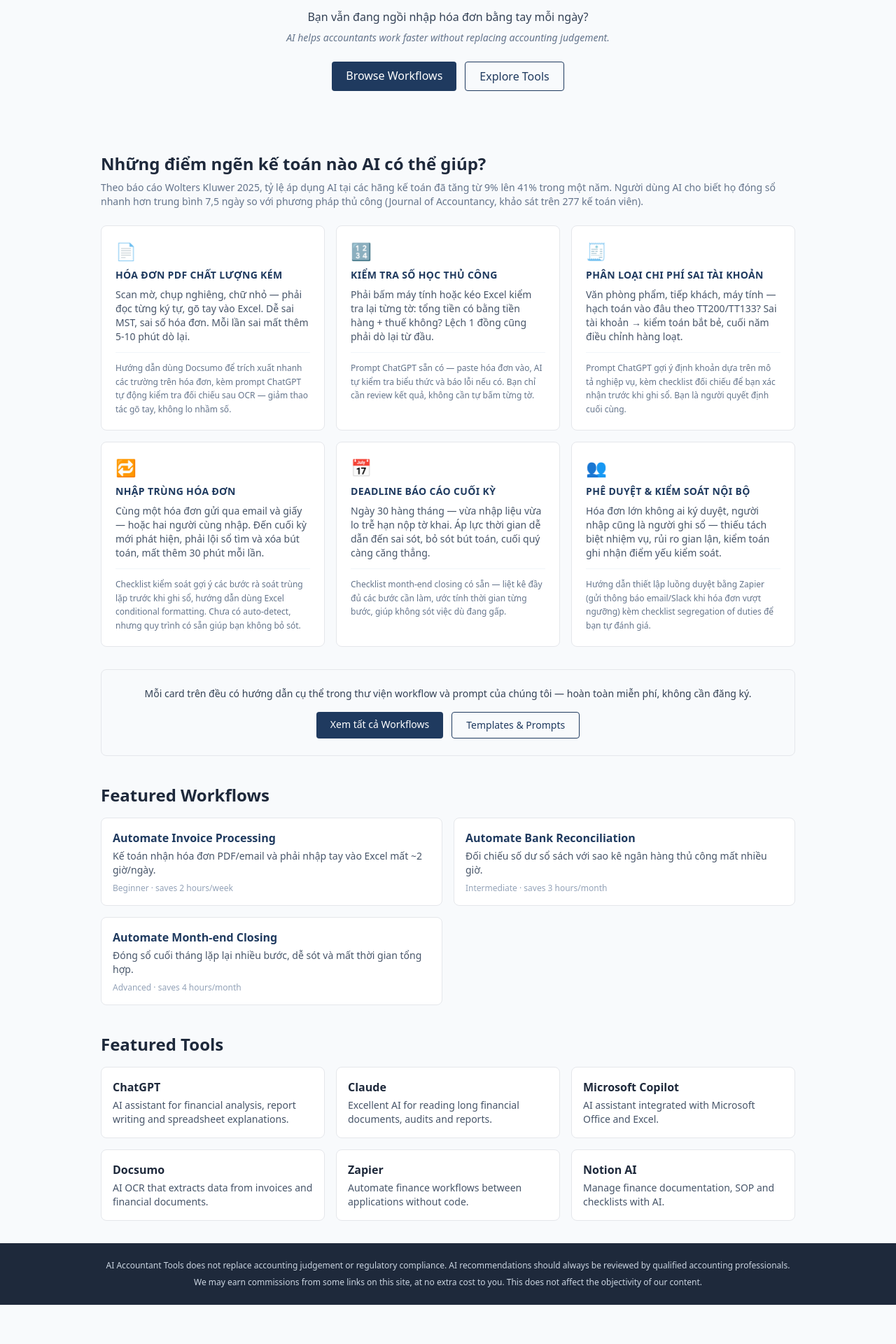
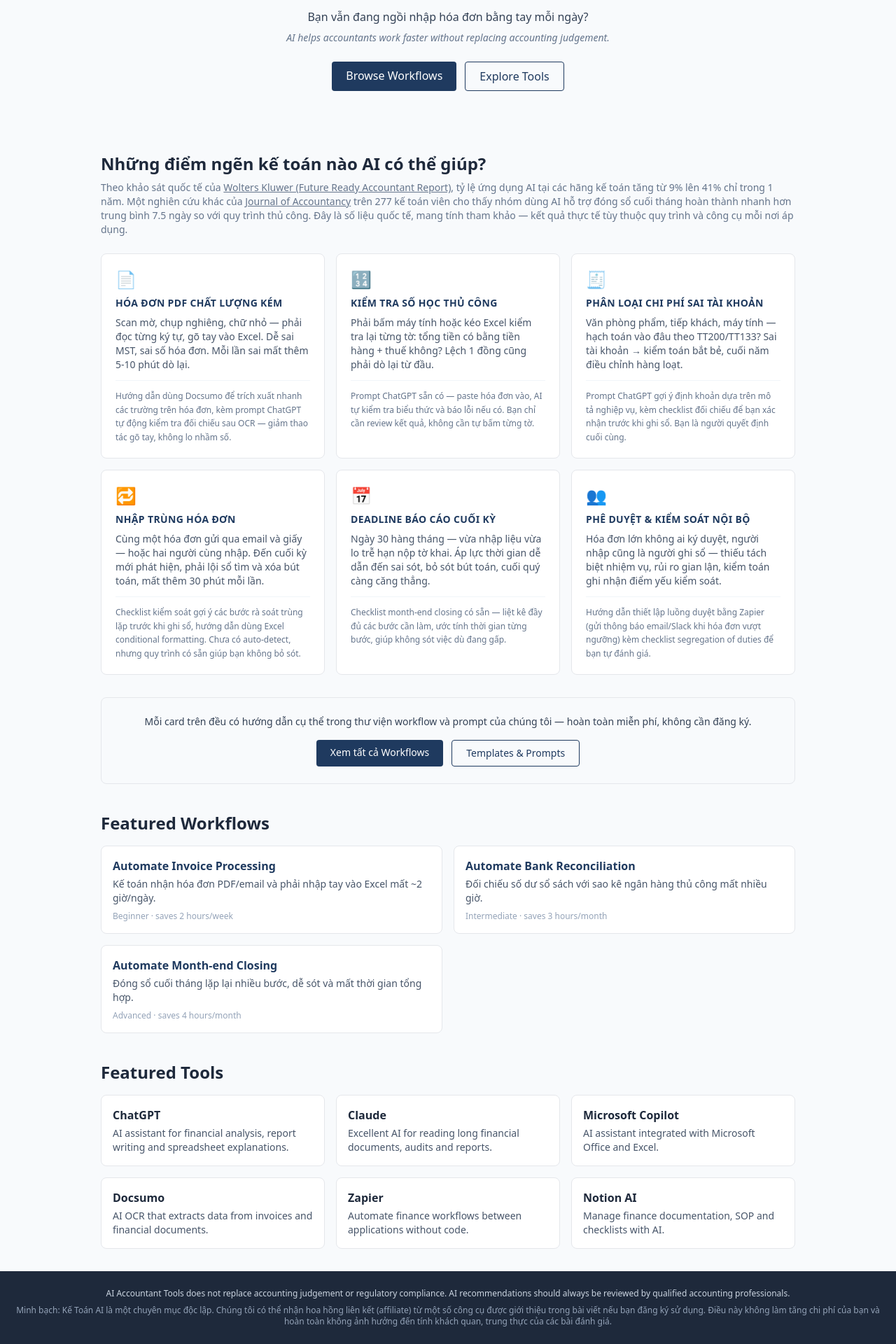
Before and after one commit to Meomeo-NT/ai-accountant-tools, a Next.js app: page / in a window 1280 px wide. Shown: the part 212-2132 px from the top of the page at 70% size. Before the commit the page ends 2076 px from the top, so only its background shows below. Built offline with nearby package versions, Linux system fonts and the light colour scheme.

Commit message:
fix: affiliate disclosure in Vietnamese, add source links to pain section, remove unverified redirect

```diff
--- a/src/app/layout.tsx
+++ b/src/app/layout.tsx
@@ -42,9 +42,12 @@ export default function RootLayout({
             regulatory compliance. AI recommendations should always be reviewed
             by qualified accounting professionals.
           </p>
-          <p className="mt-2">
-            We may earn commissions from some links on this site, at no extra
-            cost to you. This does not affect the objectivity of our content.
+          <p className="mt-2 text-slate-400">
+            Minh bạch: Kế Toán AI là một chuyên mục độc lập. Chúng tôi có thể
+            nhận hoa hồng liên kết (affiliate) từ một số công cụ được giới thiệu
+            trong bài viết nếu bạn đăng ký sử dụng. Điều này không làm tăng chi phí
+            của bạn và hoàn toàn không ảnh hưởng đến tính khách quan, trung thực
+            của các bài đánh giá.
           </p>
         </footer>
       </body>
--- a/src/components/EmailCaptureForm.tsx
+++ b/src/components/EmailCaptureForm.tsx
@@ -39,8 +39,6 @@ export default function EmailCaptureForm() {
       <p className="mt-2 text-xs text-slate-400">
         Không spam. Hủy bất cứ lúc nào.
       </p>
-      {/* Formspree redirect after submit */}
-      <input type="hidden" name="_next" value="https://ai-accountant-tools.vercel.app/templates?thankyou" />
     </form>
   );
 }
--- a/src/components/PainSection.tsx
+++ b/src/components/PainSection.tsx
@@ -58,10 +58,29 @@ export default function PainSection() {
         Những điểm ngẽn kế toán nào AI có thể giúp?
       </h2>
       <p className="text-sm text-slate-500 mb-6">
-        Theo báo cáo Wolters Kluwer 2025, tỷ lệ áp dụng AI tại các hãng kế toán
-        đã tăng từ 9% lên 41% trong một năm. Người dùng AI cho biết họ đóng sổ
-        nhanh hơn trung bình 7,5 ngày so với phương pháp thủ công (Journal of
-        Accountancy, khảo sát trên 277 kế toán viên).
+        Theo khảo sát quốc tế của{" "}
+        <a
+          href="https://www.wolterskluwer.com/en/knowledge/future-ready-accountant"
+          target="_blank"
+          rel="noopener noreferrer"
+          className="underline hover:text-brand"
+        >
+          Wolters Kluwer (Future Ready Accountant Report)
+        </a>
+        , tỷ lệ ứng dụng AI tại các hãng kế toán tăng từ 9% lên 41% chỉ trong 1
+        năm. Một nghiên cứu khác của{" "}
+        <a
+          href="https://www.journalofaccountancy.com/news/2025/ai-adoption-accounting-closing-books.html"
+          target="_blank"
+          rel="noopener noreferrer"
+          className="underline hover:text-brand"
+        >
+          Journal of Accountancy
+        </a>{" "}
+        trên 277 kế toán viên cho thấy nhóm dùng AI hỗ trợ đóng sổ cuối tháng
+        hoàn thành nhanh hơn trung bình 7.5 ngày so với quy trình thủ công. Đây
+        là số liệu quốc tế, mang tính tham khảo — kết quả thực tế tùy thuộc quy
+        trình và công cụ mỗi nơi áp dụng.
       </p>
       <div className="grid md:grid-cols-2 lg:grid-cols-3 gap-4">
         {painPoints.map((p, i) => (
```
